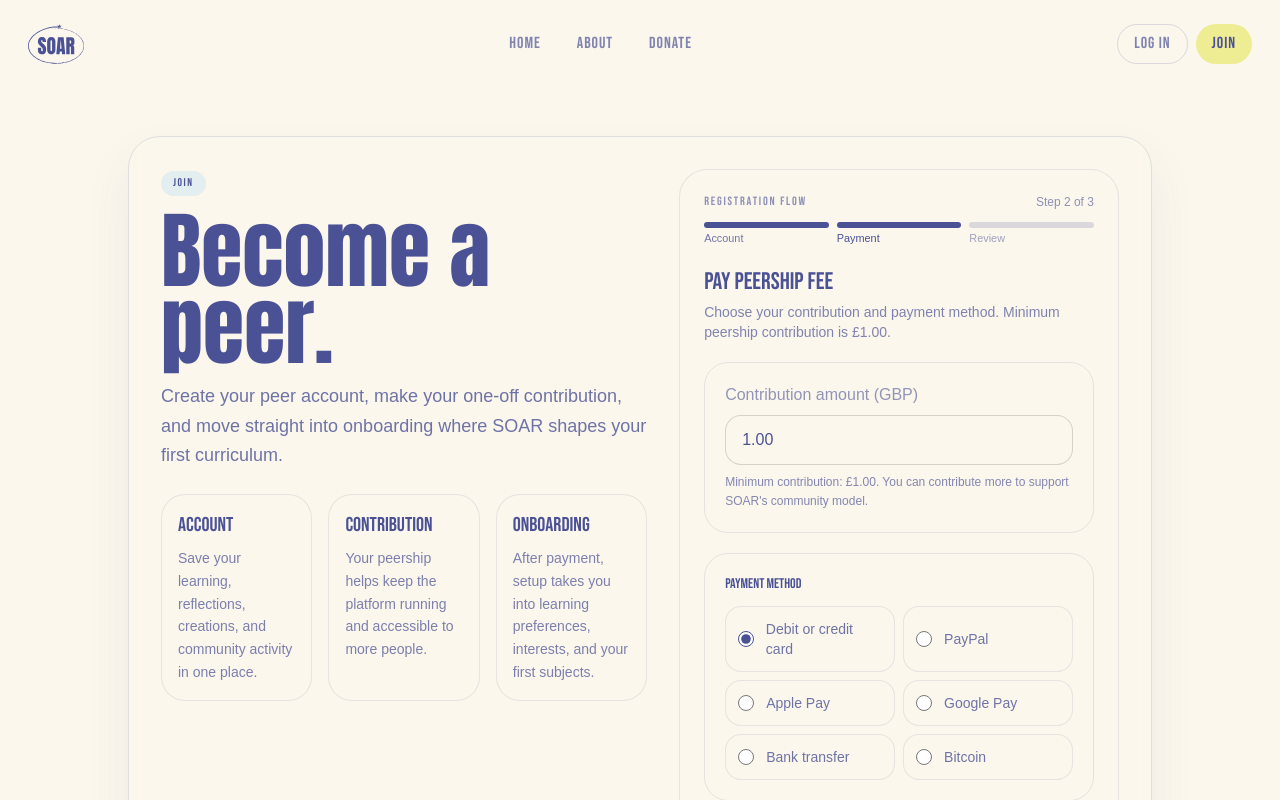
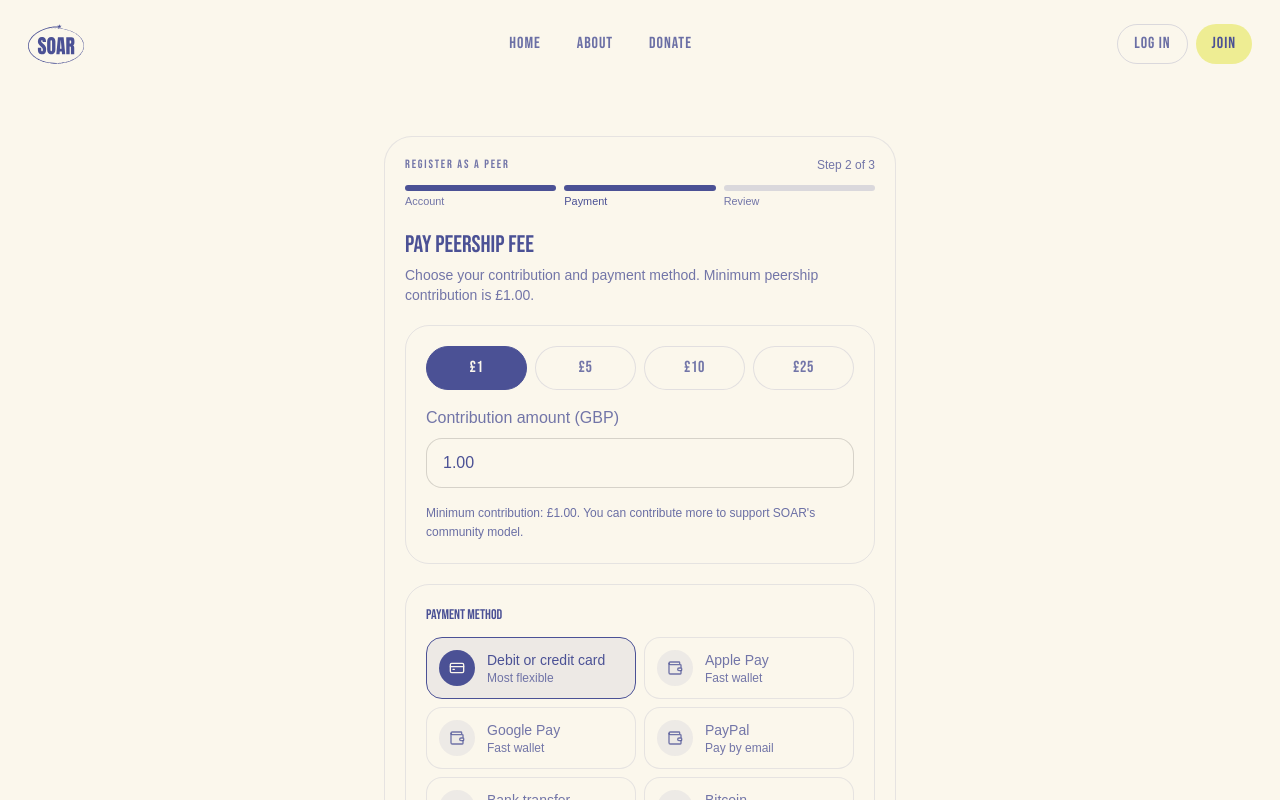
Before and after one commit to baberlabs/soar, a React (Vite) app: page /join in a window 1280 px wide. Both pictures are taken after typing "Sample", "name@example.com", "Sample123", "Sample123" into the empty fields and a click on the button "Continue". Shown: the top 800 px of the page. Built offline with nearby package versions, Linux system fonts and the light colour scheme; a web font is replaced by a local one.

Commit message:
feat: polish join and onboarding UX

```diff
--- a/src/components/InputField.jsx
+++ b/src/components/InputField.jsx
@@ -26,7 +26,7 @@
 
   return (
     <div className="flex flex-col gap-2">
-      <label htmlFor={inputId} className="font-body text-navy/60">
+      <label htmlFor={inputId} className="font-body text-navy/78">
         {label}
       </label>
       <input
--- a/src/layout/PublicHeader.jsx
+++ b/src/layout/PublicHeader.jsx
@@ -7,16 +7,20 @@
 const PUBLIC_LINKS = [
   { label: "Home", to: "/" },
   { label: "About", to: "/about" },
-  { label: "Donate", to: "/donate" },
+  {
+    label: "Donate",
+    to: "/donate",
+    className: "hidden min-[430px]:inline-flex",
+  },
 ];
 
 export const PublicHeader = () => {
   const scrolled = useScrolled(60);
 
   return (
-    <header className="fixed inset-x-0 top-3 z-50 px-3">
+    <header className="fixed inset-x-0 top-3 z-50 px-2 sm:px-3">
       <div
-        className={`mx-auto grid h-16 w-full max-w-360 grid-cols-[auto_1fr_auto] items-center gap-3 rounded-full px-3 transition duration-200 md:px-4 ${
+        className={`mx-auto grid h-14 w-full max-w-360 grid-cols-[auto_1fr_auto] items-center gap-1.5 rounded-full px-2 transition duration-200 sm:h-16 sm:gap-3 sm:px-3 md:px-4 ${
           scrolled
             ? "bg-brand/95 shadow-[inset_0_1px_0_rgba(180,220,245,0.25),0_4px_24px_rgba(75,81,149,0.18)] backdrop-blur-md"
             : "bg-transparent"
@@ -28,13 +32,13 @@
           className="inline-flex items-center"
         >
           <Logo
-            className={`size-14 ${scrolled ? "text-cream" : "text-brand"}`}
+            className={`size-11 sm:size-14 ${scrolled ? "text-cream" : "text-brand"}`}
           />
         </Link>
 
         <nav
           aria-label="Public navigation"
-          className="flex min-w-0 justify-center gap-1"
+          className="flex min-w-0 justify-center gap-0.5 sm:gap-1"
         >
           {PUBLIC_LINKS.map((item) => (
             <NavLink
@@ -42,14 +46,14 @@
               to={item.to}
               end={item.to === "/"}
               className={({ isActive }) =>
-                `rounded-full px-2.5 py-2 font-ui tracking-[0.06em] transition sm:px-4  ${
+                `${item.className ?? "inline-flex"} rounded-full px-1.5 py-2 font-ui text-[0.78rem] tracking-[0.04em] transition sm:px-4 sm:text-base sm:tracking-[0.06em]  ${
                   isActive
                     ? scrolled
                       ? "bg-cream/12 text-accent"
                       : "bg-brand/8 text-brand"
                     : scrolled
-                      ? "text-cream/68 hover:bg-cream/8 hover:text-cream"
-                      : "text-brand/70 hover:bg-brand/8 hover:text-brand"
+                      ? "text-cream/78 hover:bg-cream/8 hover:text-cream"
+                      : "text-brand/82 hover:bg-brand/8 hover:text-brand"
                 }`
               }
             >
@@ -58,18 +62,18 @@
           ))}
         </nav>
 
-        <div className="flex items-center justify-end gap-1.5 sm:gap-2">
+        <div className="flex items-center justify-end gap-1 sm:gap-2">
           <NavLink
             to="/login"
             className={({ isActive }) =>
-              `inline-flex min-h-10 items-center justify-center rounded-full border px-3 font-ui tracking-[0.06em] transition sm:px-4 ${
+              `inline-flex min-h-9 items-center justify-center rounded-full border px-2.5 font-ui text-[0.78rem] tracking-[0.04em] transition sm:min-h-10 sm:px-4 sm:text-base sm:tracking-[0.06em] ${
                 isActive
                   ? scrolled
                     ? "border-accent/70 bg-cream/10 text-accent"
                     : "border-brand/22 bg-brand/8 text-brand"
                   : scrolled
                     ? "border-cream/18 text-cream/75 hover:border-cream/34 hover:text-cream"
-                    : "border-brand/18 text-brand/70 hover:border-brand/34 hover:text-brand"
+                    : "border-brand/18 text-brand/82 hover:border-brand/34 hover:text-brand"
               }`
             }
           >
@@ -77,7 +81,7 @@
           </NavLink>
           <NavLink
             to="/join"
-            className="inline-flex min-h-10 items-center justify-center rounded-full bg-accent px-3 font-ui tracking-[0.06em] text-brand transition hover:bg-cream sm:px-4"
+            className="inline-flex min-h-9 items-center justify-center rounded-full bg-accent px-2.5 font-ui text-[0.78rem] tracking-[0.04em] text-brand transition hover:bg-cream sm:min-h-10 sm:px-4 sm:text-base sm:tracking-[0.06em]"
           >
             Join
           </NavLink>
--- a/src/pages/join/index.jsx
+++ b/src/pages/join/index.jsx
@@ -1,4 +1,16 @@
-import { useState } from "react";
+import { createElement, useState } from "react";
+import {
+  BadgePoundSterling,
+  Bitcoin,
+  BookOpenCheck,
+  CreditCard,
+  HeartHandshake,
+  Landmark,
+  ShieldCheck,
+  Sparkles,
+  UserRoundCheck,
+  Wallet,
+} from "lucide-react";
 import { Link, Navigate, useNavigate } from "react-router-dom";
 
 import { Button } from "../../components/Button";
@@ -8,12 +20,17 @@
 const MIN_CONTRIBUTION = 1;
 
 const PAYMENT_METHODS = [
-  { id: "card", label: "Debit or credit card" },
-  { id: "paypal", label: "PayPal" },
-  { id: "applepay", label: "Apple Pay" },
-  { id: "googlepay", label: "Google Pay" },
-  { id: "bank", label: "Bank transfer" },
-  { id: "bitcoin", label: "Bitcoin" },
+  {
+    id: "card",
+    label: "Debit or credit card",
+    note: "Most flexible",
+    icon: CreditCard,
+  },
+  { id: "applepay", label: "Apple Pay", note: "Fast wallet", icon: Wallet },
+  { id: "googlepay", label: "Google Pay", note: "Fast wallet", icon: Wallet },
+  { id: "paypal", label: "PayPal", note: "Pay by email", icon: Wallet },
+  { id: "bank", label: "Bank transfer", note: "UK account", icon: Landmark },
+  { id: "bitcoin", label: "Bitcoin", note: "Wallet address", icon: Bitcoin },
 ];
 
 const PAYMENT_METHOD_LABELS = {
@@ -29,6 +46,26 @@
   { id: "details", label: "Account" },
   { id: "payment", label: "Payment" },
   { id: "review", label: "Review" },
+];
+
+const CONTRIBUTION_OPTIONS = ["1.00", "5.00", "10.00", "25.00"];
+
+const VALUE_CARDS = [
+  {
+    title: "Account",
+    body: "Save your learning, reflections, creations, and community activity in one place.",
+    icon: UserRoundCheck,
+  },
+  {
+    title: "Contribution",
+    body: "Your peership helps keep the platform running and accessible to more people.",
+    icon: HeartHandshake,
+  },
+  {
+    title: "Onboarding",
+    body: "After payment, setup turns your preferences into your first subjects.",
+    icon: BookOpenCheck,
+  },
 ];
 
 export default function Join() {
@@ -73,9 +110,17 @@
     (flowStep) => flowStep.id === step,
   );
 
+  const prefersReducedMotion = window.matchMedia(
+    "(prefers-reduced-motion: reduce)",
+  ).matches;
+
   const goToStep = (nextStep) => {
     setStep(nextStep);
-    window.scrollTo({ top: 0 });
+    window.scrollTo({
+      top: 0,
+      left: 0,
+      behavior: prefersReducedMotion ? "instant" : "smooth",
+    });
   };
 
   if (state.user && !registeredHere) {
@@ -326,46 +371,14 @@
   };
 
   return (
-    <main className="mx-auto flex w-full max-w-360 items-center px-6 pb-20 pt-28 md:pt-34">
-      <div className="mx-auto grid w-full max-w-5xl gap-8 rounded-4xl border border-brand/15 p-6 shadow-[0_24px_48px_rgba(75,81,149,0.08)] backdrop-blur-sm md:grid-cols-[1.05fr_0.95fr] md:p-8">
-        <section className="space-y-6">
-          <div className="space-y-4">
-            <span className="inline-flex rounded-full bg-sky/35 px-3 py-1 font-ui text-[0.7rem] tracking-[0.14em] text-brand">
-              Join
-            </span>
-            <h1 className="font-display text-[clamp(3rem,7vw,5.25rem)] leading-[0.92] text-brand">
-              Become a peer.
-            </h1>
-            <p className="max-w-xl font-body text-base leading-relaxed text-brand/80 md:text-lg">
-              Create your peer account, make your one-off contribution, and
-              move straight into onboarding where SOAR shapes your first
-              curriculum.
-            </p>
-          </div>
-
-          <div className="grid gap-4 sm:grid-cols-3">
-            <ValueCard
-              title="Account"
-              body="Save your learning, reflections, creations, and community activity in one place."
-            />
-            <ValueCard
-              title="Contribution"
-              body="Your peership helps keep the platform running and accessible to more people."
-            />
-            <ValueCard
-              title="Onboarding"
-              body="After payment, setup takes you into learning preferences, interests, and your first subjects."
-            />
-          </div>
-        </section>
-
-        <section className="rounded-[1.75rem] border border-brand/12 bg-page p-5 md:p-6">
+    <main className="mx-auto flex w-full max-w-360 px-6 pb-20 pt-24 md:pt-34">
+      <section className="mx-auto max-w-lg rounded-3xl sm:border sm:border-brand/12 bg-page sm:p-5 sm:col-start-2 sm:row-span-2 sm:row-start-1 sm:rounded-[1.75rem]">
         <div className="mb-5 space-y-3 soft-enter">
           <div className="flex items-center justify-between">
-              <p className="font-ui text-xs tracking-[0.15em] text-brand/62">
-                REGISTRATION FLOW
-              </p>
-              <p className="font-body text-xs text-brand/62">
+            <h1 className="font-ui text-xs tracking-[0.15em] text-brand/78">
+              Register as a Peer
+            </h1>
+            <p className="font-body text-xs text-brand/78">
               Step {Math.max(currentFlowIndex + 1, 1)} of{" "}
               {JOIN_FLOW_STEPS.length}
             </p>
@@ -388,7 +401,7 @@
                         ? "text-brand"
                         : isComplete
                           ? "text-brand/78"
-                            : "text-brand/52"
+                          : "text-brand/78"
                     }`}
                   >
                     {flowStep.label}
@@ -405,9 +418,9 @@
               <h2 className="font-ui text-2xl text-brand">
                 Create your account
               </h2>
-                <p className="font-body text-sm text-brand/70">
-                  This becomes your local peer profile for learning and
-                  community spaces.
+              <p className="font-body text-sm text-brand/78">
+                This becomes your local peer profile for learning and community
+                spaces.
               </p>
             </div>
 
@@ -469,16 +482,39 @@
         ) : step === "payment" ? (
           <form onSubmit={processPayment} className="space-y-5 soft-enter">
             <div className="space-y-1">
-                <h2 className="font-ui text-2xl text-brand">
-                  Pay peership fee
-                </h2>
-                <p className="font-body text-sm text-brand/70">
+              <h2 className="font-ui text-2xl text-brand">Pay peership fee</h2>
+              <p className="font-body text-sm text-brand/78">
                 Choose your contribution and payment method. Minimum peership
                 contribution is £1.00.
               </p>
             </div>
 
-              <div className="rounded-3xl border border-brand/12 p-5">
+            <div className="space-y-4 rounded-2xl border border-brand/12 p-5 md:rounded-3xl">
+              <div className="grid grid-cols-4 gap-2">
+                {CONTRIBUTION_OPTIONS.map((amount) => {
+                  const active = payment.contribution === amount;
+
+                  return (
+                    <button
+                      key={amount}
+                      type="button"
+                      onClick={() =>
+                        setPayment((current) => ({
+                          ...current,
+                          contribution: amount,
+                        }))
+                      }
+                      className={`min-h-11 rounded-full border px-2 font-ui tracking-[0.04em] transition ${
+                        active
+                          ? "border-brand bg-brand text-cream"
+                          : "border-brand/14 bg-page text-brand/78 hover:border-brand/35 hover:text-brand"
+                      }`}
+                    >
+                      £{Number(amount).toFixed(0)}
+                    </button>
+                  );
+                })}
+              </div>
               <InputField
                 label="Contribution amount (GBP)"
                 name="join-contribution"
@@ -489,46 +525,82 @@
                 }
                 placeholder="1.00"
               />
-                <p className="mt-2 font-body text-xs leading-relaxed text-brand/68">
-                  Minimum contribution: £1.00. You can contribute more to
-                  support SOAR's community model.
+              <p className="mt-2 font-body text-xs leading-relaxed text-brand/82">
+                Minimum contribution: £1.00. You can contribute more to support
+                SOAR's community model.
               </p>
             </div>
 
-              <div className="space-y-3 rounded-3xl border border-brand/12 p-5">
+            <div className="space-y-3 rounded-2xl border border-brand/12 p-5 md:rounded-3xl">
               <p className="font-ui text-sm text-brand">Payment method</p>
               <div className="grid gap-2 sm:grid-cols-2">
-                  {PAYMENT_METHODS.map((method) => (
+                {PAYMENT_METHODS.map((method) => {
+                  const MethodIcon = method.icon;
+                  const active = payment.method === method.id;
+
+                  return (
                     <label
                       key={method.id}
-                      className="flex items-center gap-3 rounded-2xl border border-brand/12 bg-page px-3 py-3"
+                      className={`flex cursor-pointer items-center gap-3 rounded-2xl border px-3 py-3 transition has-focus-visible:ring-2 has-focus-visible:ring-accent/50 ${
+                        active
+                          ? "border-brand bg-brand/8 text-brand"
+                          : "border-brand/12 bg-page text-brand/78 hover:border-brand/28 hover:text-brand"
+                      }`}
                     >
                       <input
                         type="radio"
                         name="payment-method"
-                        checked={payment.method === method.id}
+                        checked={active}
                         onChange={() =>
                           setPayment((current) => ({
                             ...current,
                             method: method.id,
                           }))
                         }
-                        className="size-4 border border-navy/40 accent-brand"
+                        className="sr-only"
                       />
-                      <span className="font-body text-sm text-brand/80">
+                      <span
+                        className={`inline-flex size-9 shrink-0 items-center justify-center rounded-full ${
+                          active ? "bg-brand text-cream" : "bg-brand/8"
+                        }`}
+                      >
+                        <MethodIcon className="size-4" aria-hidden="true" />
+                      </span>
+                      <span className="min-w-0">
+                        <span className="block font-body text-sm font-medium">
                           {method.label}
                         </span>
+                        <span className="block font-body text-xs text-brand/78">
+                          {method.note}
+                        </span>
+                      </span>
                     </label>
-                  ))}
+                  );
+                })}
               </div>
             </div>
 
-              <div className="rounded-3xl border border-brand/12 p-5">
+            <div className="grid gap-2 rounded-2xl border border-brand/12 bg-brand/5 p-4 sm:grid-cols-3 md:rounded-3xl">
+              <TrustItem
+                icon={ShieldCheck}
+                title="One-off"
+                body="No subscription"
+              />
+              <TrustItem
+                icon={BadgePoundSterling}
+                title="From £1"
+                body="Choose the amount"
+              />
+              <TrustItem
+                icon={Sparkles}
+                title="Setup next"
+                body="Curriculum follows"
+              />
+            </div>
+
+            <div className="rounded-2xl border border-brand/12 p-5 md:rounded-3xl">
               <SummaryRow label="Amount" value={contributionDisplay} />
-                <SummaryRow
-                  label="Charge type"
-                  value="One-off peership share"
-                />
+              <SummaryRow label="Charge type" value="One-off peership share" />
             </div>
 
             {payment.method === "card" ? (
@@ -650,9 +722,8 @@
               />
             ) : null}
 
-              {payment.method === "applepay" ||
-              payment.method === "googlepay" ? (
-                <p className="rounded-2xl border border-brand/12 px-4 py-3 font-body text-xs leading-relaxed text-brand/68">
+            {payment.method === "applepay" || payment.method === "googlepay" ? (
+              <p className="rounded-2xl border border-brand/12 px-4 py-3 font-body text-xs leading-relaxed text-brand/78">
                 You will approve this payment with your device wallet during
                 authorisation.
               </p>
@@ -690,7 +761,7 @@
               <h2 className="font-ui text-2xl text-brand">
                 Review your peership
               </h2>
-                <p className="font-body text-sm text-brand/70">
+              <p className="font-body text-sm text-brand/78">
                 Confirm your details, then onboarding starts immediately.
               </p>
             </div>
@@ -734,8 +805,8 @@
               <p className="font-body text-sm leading-relaxed text-brand/76">
                 Your peership supports our mission to make personal growth
                 accessible to everyone. As a peer, you'll have full access to
-                  all learning materials, the community forum, and our
-                  reflection tools.
+                all learning materials, the community forum, and our reflection
+                tools.
               </p>
             </div>
 
@@ -747,8 +818,8 @@
                 className="mt-1 size-4 rounded border border-navy/40 accent-brand"
               />
               <span className="font-body text-sm leading-relaxed text-brand/76">
-                  I agree to the terms of peership and understand my
-                  contribution helps keep this community thriving.
+                I agree to the terms of peership and understand my contribution
+                helps keep this community thriving.
               </span>
             </label>
 
@@ -780,7 +851,7 @@
           </form>
         ) : null}
 
-          <p className="mt-6 border-t border-brand/12 pt-5 font-body text-sm text-brand/70">
+        <p className="mt-6 border-t border-brand/12 pt-5 font-body text-sm text-brand/78">
           Already have an account?{" "}
           <Link
             to="/login"
@@ -791,15 +862,18 @@
           .
         </p>
       </section>
-      </div>
     </main>
   );
 }
 
-const ValueCard = ({ title, body }) => (
-  <article className="rounded-3xl border border-brand/12 bg-page p-4">
+const ValueCard = ({ title, body, icon: Icon }) => (
+  <article className="rounded-2xl border border-brand/12 bg-page p-4">
+    {createElement(Icon, {
+      className: "mb-3 size-5 text-brand/78",
+      "aria-hidden": "true",
+    })}
     <h2 className="font-ui text-xl text-brand">{title}</h2>
-    <p className="mt-2 font-body text-sm leading-relaxed text-brand/72">
+    <p className="mt-2 font-body text-sm leading-relaxed text-brand/78">
       {body}
     </p>
   </article>
@@ -807,7 +881,24 @@
 
 const SummaryRow = ({ label, value }) => (
   <div className="flex flex-wrap items-center justify-between gap-3">
-    <span className="font-body text-sm text-brand/62">{label}</span>
+    <span className="font-body text-sm text-brand/78">{label}</span>
     <span className="font-body text-sm font-medium text-brand">{value}</span>
   </div>
 );
+
+const TrustItem = ({ icon: Icon, title, body }) => (
+  <article className="flex items-center gap-2.5">
+    <span className="inline-flex size-8 shrink-0 items-center justify-center rounded-full bg-page text-brand">
+      {createElement(Icon, {
+        className: "size-4",
+        "aria-hidden": "true",
+      })}
+    </span>
+    <span>
+      <span className="block font-ui text-sm tracking-[0.04em] text-brand">
+        {title}
+      </span>
+      <span className="block font-body text-xs text-brand/78">{body}</span>
+    </span>
+  </article>
+);
--- a/src/styles/globals.css
+++ b/src/styles/globals.css
@@ -140,6 +140,19 @@
   animation-delay: 180ms;
 }
 
+@media (prefers-reduced-motion: reduce) {
+  *,
+  *::before,
+  *::after {
+    scroll-behavior: auto !important;
+  }
+
+  .soft-enter,
+  .soft-rise {
+    animation: none !important;
+  }
+}
+
 @media (pointer: coarse) {
   html,
   body,
```
Also changed, not shown: src/pages/onboarding/index.jsx (+130 -84 lines). Lines whose indentation alone changed are shown as unchanged.
